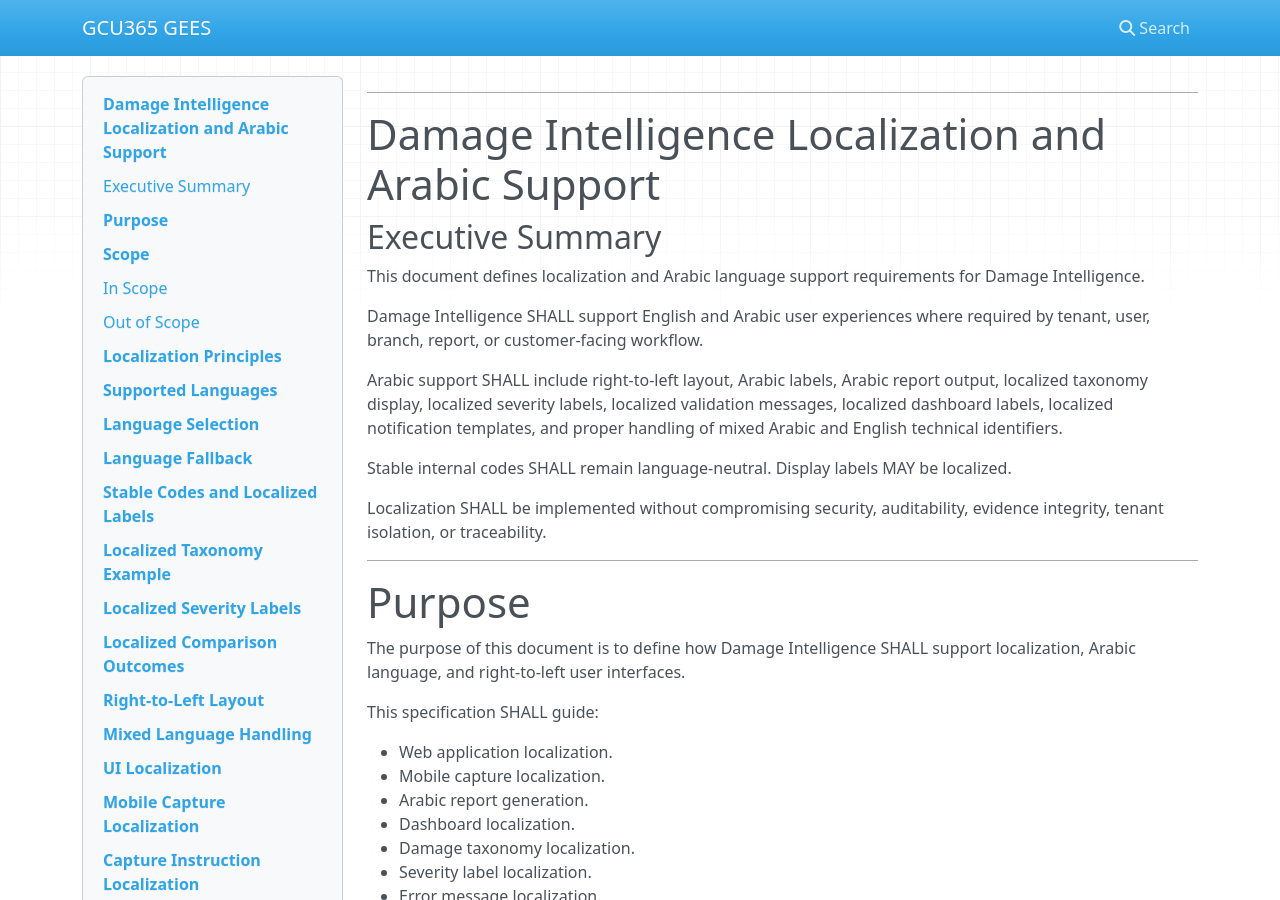
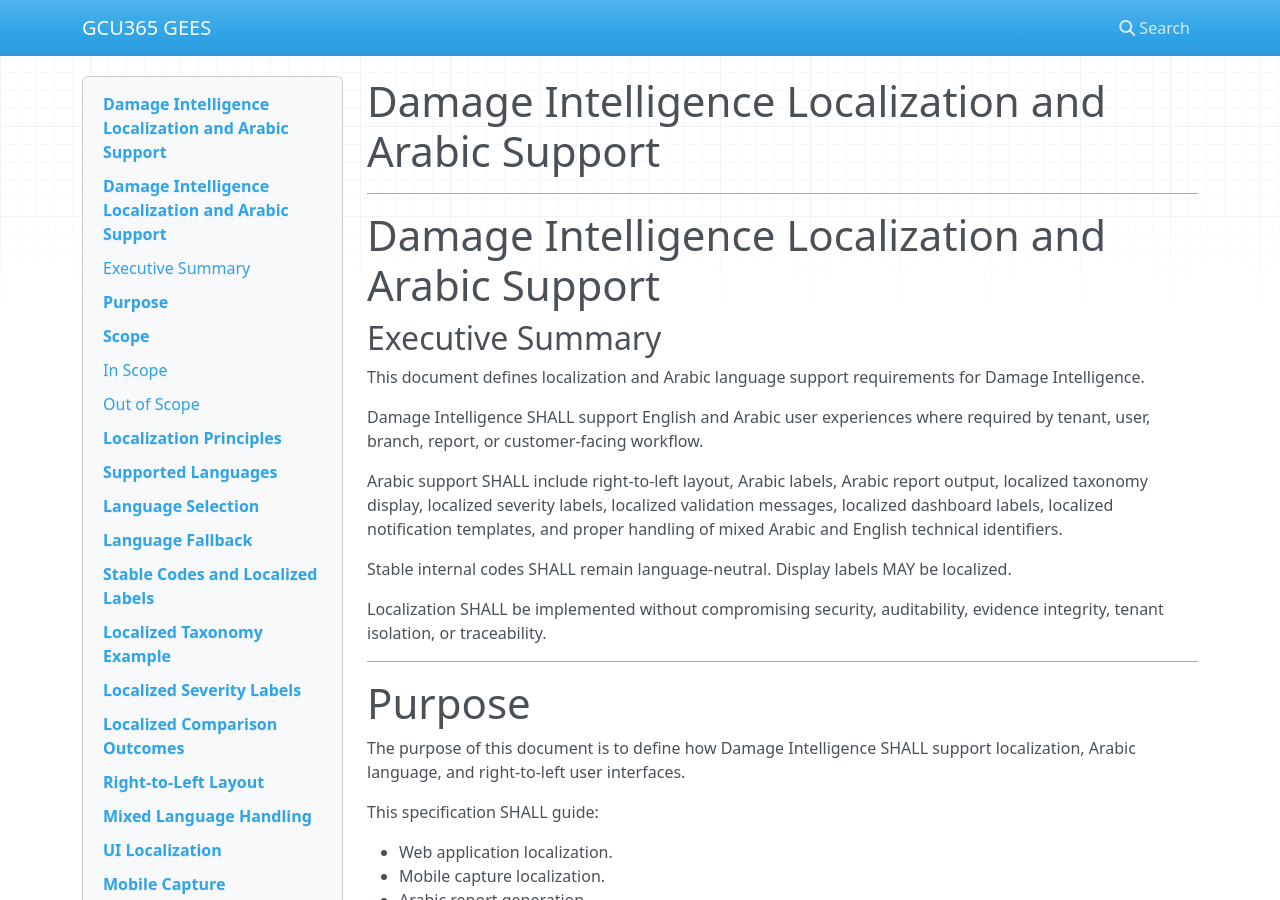
Before and after one commit to My10Sons/GCU365GEES, an MkDocs documentation site: the page built from docs/07-Damage-Intelligence/DI-0025-Localization-and-Arabic-Support.md, in a window 1280 px wide and 900 px high. Built offline with MkDocs 1.6.1, drawn with Linux system fonts in a browser that asks for light colours; nearby versions of some CDN libraries.

Commit message:
Update localization and Arabic support documentation

```diff
--- a/docs/07-Damage-Intelligence/DI-0025-Localization-and-Arabic-Support.md
+++ b/docs/07-Damage-Intelligence/DI-0025-Localization-and-Arabic-Support.md
@@ -15,6 +15,8 @@ authoritative: true
 ai_consumable: true
 related: "DI-0001, DI-0002, DI-0003, DI-0004, DI-0007, DI-0008, DI-0009, DI-0010, DI-0011, DI-0014, DI-0016, DI-0019, DI-0020, DI-0024, GEES-0007, GEES-0009, PLATFORM-0005"
 ---
+
+# Damage Intelligence Localization and Arabic Support
 ----------------------------------------------------------------------------------------------------------------------------------------------------------------------------
 
 # Damage Intelligence Localization and Arabic Support
```
